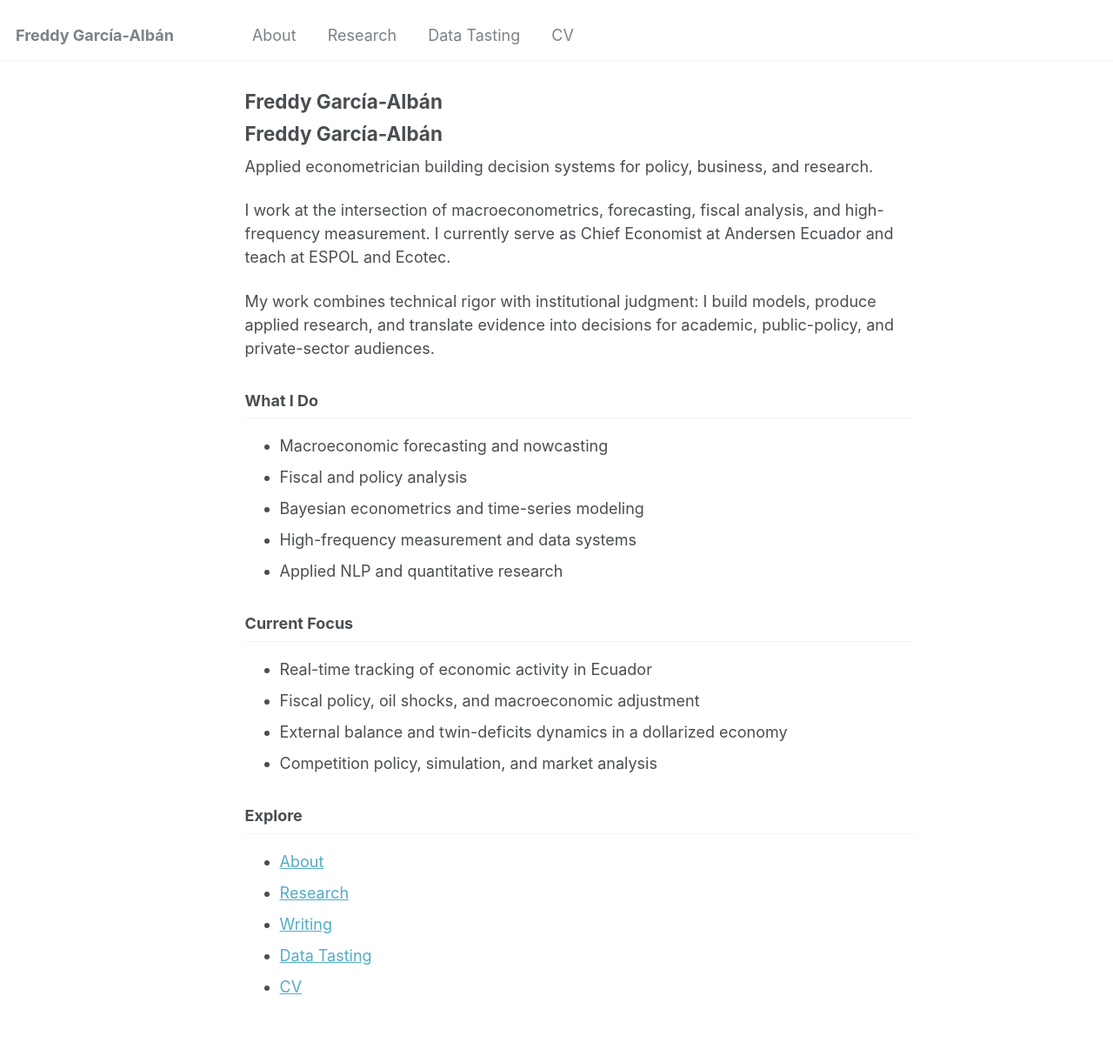
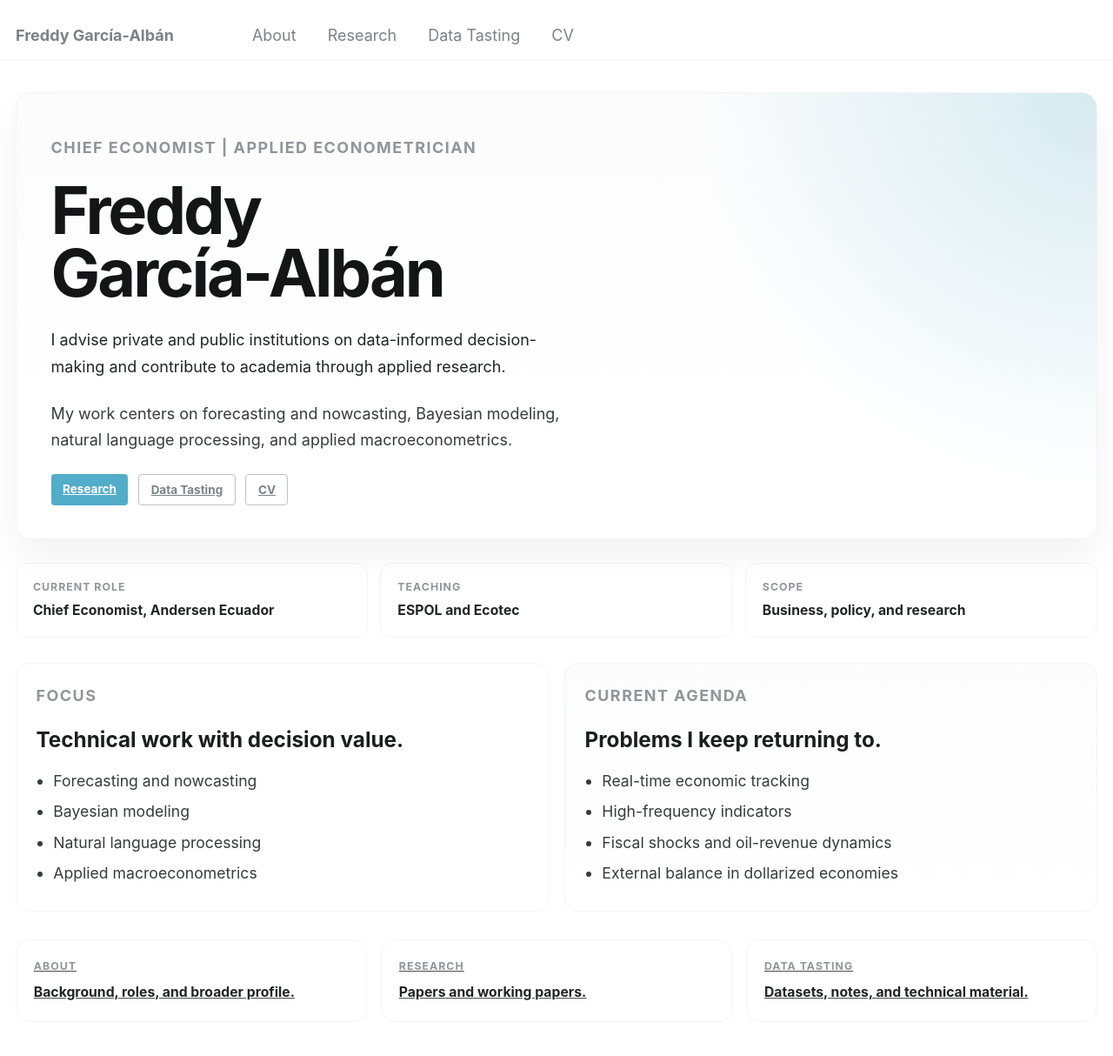
Before and after one commit to EnexFG/EnexFG.github.io, a Jekyll site: the page built from _pages/about.md, in a window 1280 px wide and 1400 px high. Shown: the top 1214 px of the window at 87% size. Built offline with Jekyll 4.4.1, drawn with Linux system fonts in a browser that asks for light colours; our own code applies the rules of GitHub Pages for plain Markdown files.

Commit message:
Add home splash layout and styles
Replace the plain about page with a new homepage using layout: splash and include base_path; add a structured hero, band, panels, and link-card sections (hero eyebrow, title, lede, action buttons, current roles, focus/agenda lists, and key section links). Remove the old plaintext lists and Explore links. Add matching SCSS in _sass/_page.scss to style .home-landing, .home-hero, .home-band, .home-panels, .home-links and related components with responsive rules, colors, spacing, and hover effects.

```diff
--- a/_pages/about.md
+++ b/_pages/about.md
@@ -1,40 +1,77 @@
 ---
 permalink: /
 title:
+layout: splash
 author_profile: false
 ---
 
-Freddy García-Albán
-===================
+{% include base_path %}
 
-Applied econometrician building decision systems for policy, business, and research.
+<div class="home-landing">
+  <section class="home-hero">
+    <p class="home-hero__eyebrow">Chief Economist | Applied Econometrician</p>
+    <h1 class="home-hero__title">Freddy García-Albán</h1>
+    <p class="home-hero__lede">I advise private and public institutions on data-informed decision-making and contribute to academia through applied research.</p>
+    <p class="home-hero__support">My work centers on forecasting and nowcasting, Bayesian modeling, natural language processing, and applied macroeconometrics.</p>
 
-I work at the intersection of macroeconometrics, forecasting, fiscal analysis, and high-frequency measurement. I currently serve as Chief Economist at Andersen Ecuador and teach at ESPOL and Ecotec.
+    <div class="home-hero__actions">
+      <a href="{{ base_path }}/research/" class="btn btn--info">Research</a>
+      <a href="{{ base_path }}/datasets/" class="btn btn--inverse">Data Tasting</a>
+      <a href="{{ base_path }}/cv/" class="btn btn--inverse">CV</a>
+    </div>
+  </section>
 
-My work combines technical rigor with institutional judgment: I build models, produce applied research, and translate evidence into decisions for academic, public-policy, and private-sector audiences.
+  <section class="home-band" aria-label="Current roles and scope">
+    <div class="home-band__item">
+      <span class="home-band__label">Current role</span>
+      <strong>Chief Economist, Andersen Ecuador</strong>
+    </div>
+    <div class="home-band__item">
+      <span class="home-band__label">Teaching</span>
+      <strong>ESPOL and Ecotec</strong>
+    </div>
+    <div class="home-band__item">
+      <span class="home-band__label">Scope</span>
+      <strong>Business, policy, and research</strong>
+    </div>
+  </section>
 
-What I Do
----------
+  <section class="home-panels">
+    <div class="home-panel">
+      <p class="home-panel__eyebrow">Focus</p>
+      <h2 class="home-panel__title">Technical work with decision value.</h2>
+      <ul class="home-panel__list">
+        <li>Forecasting and nowcasting</li>
+        <li>Bayesian modeling</li>
+        <li>Natural language processing</li>
+        <li>Applied macroeconometrics</li>
+      </ul>
+    </div>
 
-* Macroeconomic forecasting and nowcasting
-* Fiscal and policy analysis
-* Bayesian econometrics and time-series modeling
-* High-frequency measurement and data systems
-* Applied NLP and quantitative research
+    <div class="home-panel home-panel--tint">
+      <p class="home-panel__eyebrow">Current agenda</p>
+      <h2 class="home-panel__title">Problems I keep returning to.</h2>
+      <ul class="home-panel__list">
+        <li>Real-time economic tracking</li>
+        <li>High-frequency indicators</li>
+        <li>Fiscal shocks and oil-revenue dynamics</li>
+        <li>External balance in dollarized economies</li>
+      </ul>
+    </div>
+  </section>
 
-Current Focus
--------------
-
-* Real-time tracking of economic activity in Ecuador
-* Fiscal policy, oil shocks, and macroeconomic adjustment
-* External balance and twin-deficits dynamics in a dollarized economy
-* Competition policy, simulation, and market analysis
-
-Explore
--------
-
-* [About](/about/)
-* [Research](/research/)
-* [Writing](/articulos/)
-* [Data Tasting](/datasets/)
-* [CV](/cv/)
+  <section class="home-links" aria-label="Key sections">
+    <a class="home-linkcard" href="{{ base_path }}/about/">
+      <span class="home-linkcard__eyebrow">About</span>
+      <strong>Background, roles, and broader profile.</strong>
+    </a>
+    <a class="home-linkcard" href="{{ base_path }}/research/">
+      <span class="home-linkcard__eyebrow">Research</span>
+      <strong>Papers and working papers.</strong>
+    </a>
+    <a class="home-linkcard" href="{{ base_path }}/datasets/">
+      <span class="home-linkcard__eyebrow">Data Tasting</span>
+      <strong>Datasets, notes, and technical material.</strong>
+    </a>
+  </section>
+</div>
--- a/_sass/_page.scss
+++ b/_sass/_page.scss
@@ -261,6 +261,200 @@
   }
 }
 
+/*
+   Home
+   ========================================================================== */
+
+.home-landing {
+  --home-accent: #{mix($info-color, #000, 10%)};
+  --home-muted: #{mix(#000, $gray, 55%)};
+  --home-soft: #{mix(#fff, $light-gray, 95%)};
+  margin: 0 auto 2.5em;
+
+  h1,
+  h2,
+  h3,
+  p {
+    margin-top: 0;
+  }
+
+  h2 {
+    padding-bottom: 0;
+    border-bottom: 0;
+  }
+}
+
+.home-hero {
+  position: relative;
+  margin-bottom: 1.5em;
+  padding: 2.15em 1.35em 1.5em;
+  border: 1px solid $border-color;
+  border-radius: 18px;
+  background:
+    radial-gradient(circle at top right, rgba($info-color, 0.22), transparent 34%),
+    linear-gradient(180deg, mix(#fff, $light-gray, 95%), #fff 72%);
+  box-shadow: 0 20px 42px rgba(#000, 0.05);
+
+  @include breakpoint($medium) {
+    padding: 2.7em 2.2em 1.9em;
+  }
+}
+
+.home-hero__eyebrow,
+.home-panel__eyebrow,
+.home-linkcard__eyebrow,
+.home-band__label {
+  display: block;
+  color: mix(#fff, $gray, 16%);
+  font-family: $sans-serif;
+  font-size: $type-size-7;
+  font-weight: 700;
+  letter-spacing: 0.08em;
+  text-transform: uppercase;
+}
+
+.home-hero__eyebrow {
+  margin-bottom: 1.1em;
+}
+
+.home-hero__title {
+  max-width: 9ch;
+  margin-bottom: 0.35em;
+  color: mix(#000, $gray, 84%);
+  font-size: 2.5em;
+  line-height: 0.95;
+  letter-spacing: -0.04em;
+
+  @include breakpoint($medium) {
+    font-size: 4.2em;
+  }
+}
+
+.home-hero__lede {
+  max-width: 32em;
+  margin-bottom: 0.9em;
+  color: mix(#000, $gray, 72%);
+  font-size: 1.1em;
+  line-height: 1.7;
+}
+
+.home-hero__support {
+  max-width: 34em;
+  margin-bottom: 1.35em;
+  color: var(--home-muted);
+  font-size: 0.98em;
+  line-height: 1.7;
+}
+
+.home-hero__actions {
+  display: flex;
+  flex-wrap: wrap;
+  gap: 0.65em;
+}
+
+.home-band {
+  display: grid;
+  gap: 0.8em;
+  margin-bottom: 1.6em;
+
+  @include breakpoint($medium) {
+    grid-template-columns: repeat(3, minmax(0, 1fr));
+  }
+}
+
+.home-band__item {
+  padding: 1em 1.05em;
+  border: 1px solid $border-color;
+  border-radius: 14px;
+  background: #fff;
+
+  strong {
+    display: block;
+    margin-top: 0.45em;
+    color: mix(#000, $gray, 72%);
+    font-size: $type-size-5;
+    line-height: 1.45;
+  }
+}
+
+.home-panels {
+  display: grid;
+  gap: 1em;
+  margin-bottom: 1.8em;
+
+  @include breakpoint($medium) {
+    grid-template-columns: repeat(2, minmax(0, 1fr));
+  }
+}
+
+.home-panel {
+  padding: 1.3em 1.25em 1.15em;
+  border: 1px solid $border-color;
+  border-radius: 16px;
+  background: #fff;
+}
+
+.home-panel--tint {
+  background: linear-gradient(180deg, mix(#fff, $light-gray, 96%), #fff);
+}
+
+.home-panel__eyebrow {
+  margin-bottom: 1em;
+}
+
+.home-panel__title {
+  margin-bottom: 0.85em;
+  color: mix(#000, $gray, 78%);
+  font-size: 1.35em;
+  line-height: 1.15;
+}
+
+.home-panel__list {
+  margin: 0;
+  padding-left: 1.1em;
+
+  li {
+    margin-bottom: 0.5em;
+    color: var(--home-muted);
+    font-size: 0.98em;
+  }
+}
+
+.home-links {
+  display: grid;
+  gap: 0.9em;
+
+  @include breakpoint($medium) {
+    grid-template-columns: repeat(3, minmax(0, 1fr));
+  }
+}
+
+.home-linkcard {
+  display: block;
+  min-height: 100%;
+  padding: 1.15em 1.1em;
+  color: inherit;
+  text-decoration: none;
+  border: 1px solid $border-color;
+  border-radius: 16px;
+  background: #fff;
+  transition: transform 0.18s ease, box-shadow 0.18s ease, border-color 0.18s ease;
+
+  strong {
+    display: block;
+    margin-top: 0.55em;
+    color: mix(#000, $gray, 72%);
+    font-size: $type-size-5;
+    line-height: 1.5;
+  }
+
+  &:hover {
+    transform: translateY(-2px);
+    border-color: mix($info-color, #fff, 65%);
+    box-shadow: 0 18px 30px rgba(#000, 0.05);
+  }
+}
+
 .page__taxonomy-item {
   display: inline-block;
   margin-right: 5px;
```
